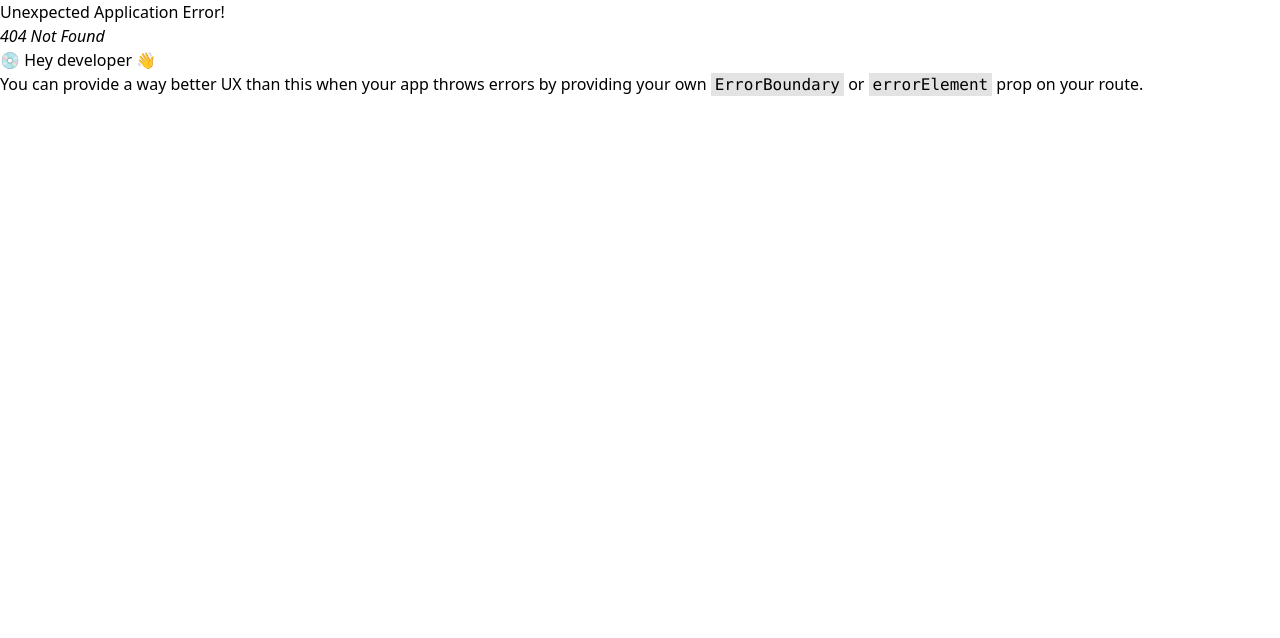
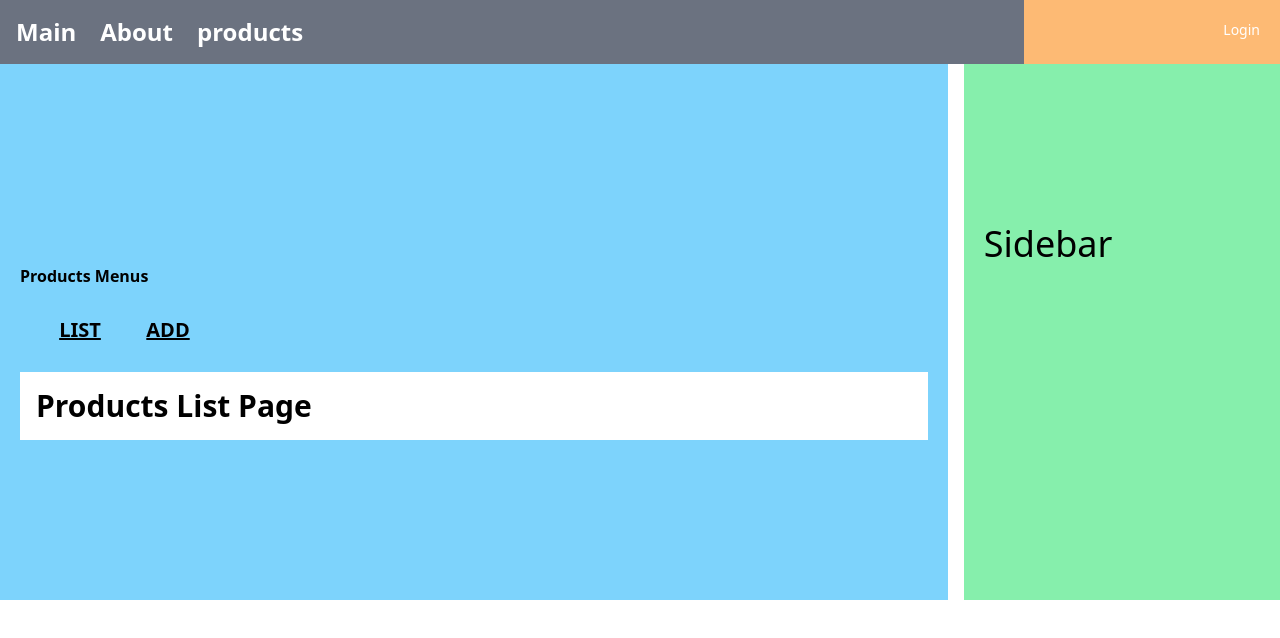
Before and after one commit to deerking0923/myReact, a React (Create React App) app: page /products/list in a window 1280 px wide. Before the commit this address had no page. Shown: the top 638 px of the page. Built offline with nearby package versions, Linux system fonts and the light colour scheme.

Commit message:
ListPage 이동까진 구현..

```diff
--- a/src/components/menus/BasicMenu.js
+++ b/src/components/menus/BasicMenu.js
@@ -20,7 +20,12 @@ const BasicMenu = () => {
             <Link to="/todo">Todo</Link>
           </li>
           </>:<></>}
+
+          <li className="pr-6 text-2xl">
+            <Link to="/products">products</Link>
+          </li>
         </ul>
+
       </div>
 
       <div className="w-1/5 flex justify-end bg-orange-300 p-4 font-medium">
--- /dev/null
+++ b/src/pages/products/IndexPage.js
@@ -0,0 +1,44 @@
+import { useCallback } from "react";
+import { Outlet, useNavigate } from "react-router-dom";
+import BasicLayout from "../../layouts/BasicLayout";
+
+const IndexPage = () => {
+
+    const navigate = useNavigate();
+
+    const handleClickList = useCallback(() => {
+        navigate({
+            pathname:'list'
+        })
+    })
+
+    const handleClickAdd = useCallback(()=>{
+        navigate({
+            pathname:'add'
+        })
+    })
+
+    return(
+        <BasicLayout>
+            <div className="text-black font-extrabold mt-10">
+                Products Menus
+            </div>
+            <div className="w-full flex m-2 p-2">
+                <div className="text-xl m-1 p-2 w-20 font-extrabold text-center underline" onClick={handleClickList}>
+                    LIST
+                </div>
+                <div className="text-xl m-1 p-2 w-20 font-extrabold text-center underline" onClick={handleClickAdd}>
+                    ADD
+                </div>
+            </div>
+
+            <div className="flex flex-wrap w-full">
+                <Outlet></Outlet>
+            </div>
+
+
+        </BasicLayout>
+    )
+}
+
+export default IndexPage;
--- /dev/null
+++ b/src/pages/products/ListPage.js
@@ -0,0 +1,11 @@
+const ListPage = () => {
+    return(
+        <div className="p-4 w-full bg-white">
+            <div className="text-3xl font-extrabold">
+                Products List Page
+            </div>
+        </div>
+    )
+}
+
+export default ListPage;
--- /dev/null
+++ b/src/router/productsRouter.js
@@ -0,0 +1,19 @@
+import { lazy, Suspense } from "react";
+import { Navigate } from "react-router-dom";
+
+const productsRouter = () => {
+    const Loading = <div>Loading.....</div>
+
+    const ProductsList = lazy(() => import("../pages/products/ListPage"));
+
+    return[
+        {
+                path: "list", element: <Suspense fallback={Loading}><ProductsList></ProductsList></Suspense>
+        },
+        {
+            path:"", element:<Navigate replace to = "/products/list"></Navigate>
+        }
+    ]
+}
+
+export default productsRouter;
--- a/src/router/root.js
+++ b/src/router/root.js
@@ -2,12 +2,15 @@ import { lazy, Suspense } from "react";
 import { createBrowserRouter } from "react-router-dom";
 import todoRouter from "./todoRouter";
 import memberRouter from "./memberRouter";
+import productsRouter from "./productsRouter";
 
 const Loding = <div>로딩중...</div>
 const Main = lazy(() => import("../pages/MainPage"));
 const  About = lazy(() => import("../pages/AboutPage"));
 const Todo = lazy(() => import("../pages/todo/IndexPage"));
 const TodoList = lazy(() => import("../pages/todo/ListPage"));
+const ProductsIndex = lazy(() => import("../pages/products/IndexPage"));
+
 
 const root = createBrowserRouter([
     {
@@ -21,6 +24,10 @@ const root = createBrowserRouter([
         children: todoRouter()
     },
     {
+        path: "/products", element: <Suspense fallback={Loding}><ProductsIndex /></Suspense>,
+        children: productsRouter()
+    },
+    {
         path: "/member",
         children: memberRouter()
     }
```
